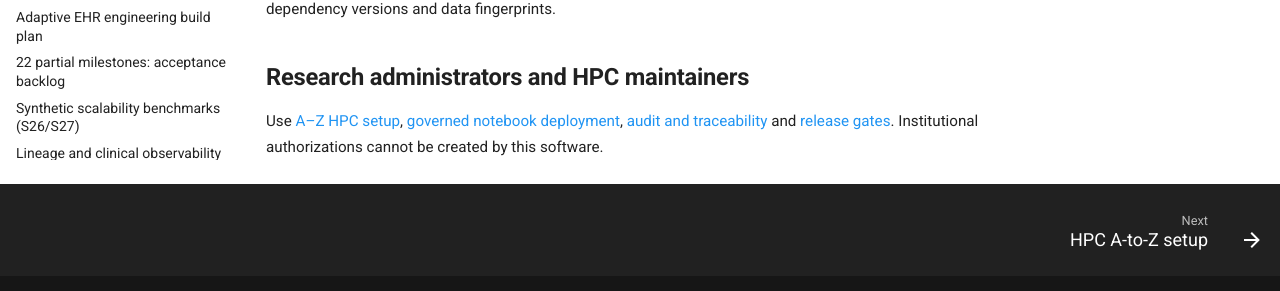
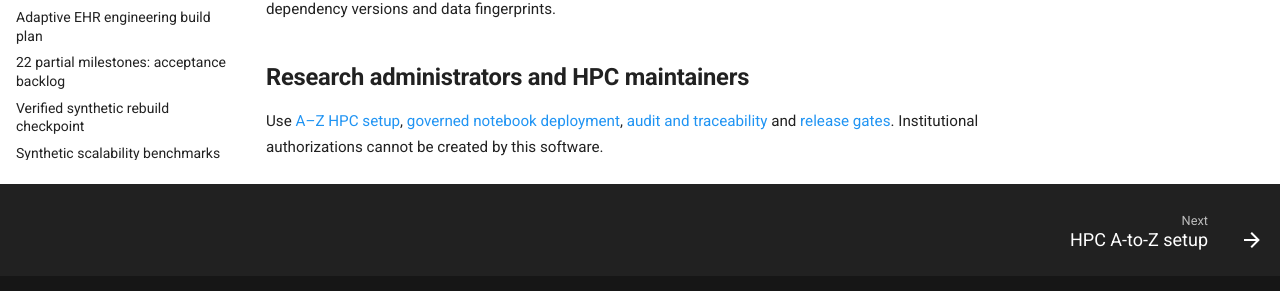
Before and after one commit to appsplorer/thomaslab-docs, an MkDocs documentation site: the page built from docs/getting-started/role-paths.md, in a window 1280 px wide and 944 px high. Shown: the part 601-892 px from the top of the window. Built offline with MkDocs 1.6.1 and Material for MkDocs 9.7.7, drawn with Linux system fonts in a browser that asks for light colours; comment, search, counter and statistics services are not loaded.

Commit message:
docs: navigate to S25 verified synthetic checkpoint hardening

```diff
--- a/mkdocs.yml
+++ b/mkdocs.yml
@@ -84,6 +84,7 @@
       - 'Real dataset acceptance backlog (24 Oct)': guides/real-dataset-acceptance-plan.md
       - 'Adaptive EHR engineering build plan': guides/ehr-platform-build-plan.md
       - '22 partial milestones: acceptance backlog': guides/ehr-partial22-acceptance.md
+      - 'Verified synthetic rebuild checkpoint': reference/functions/rebuild_verification.md
       - 'Synthetic scalability benchmarks (S26/S27)': reference/functions/synthetic_scale.md
       - 'Lineage and clinical observability (S28/S29)': reference/functions/lineage_observability.md
       - 'Clinical time-zero and censoring gate (S30)': reference/functions/study_safety_gate.md
```
